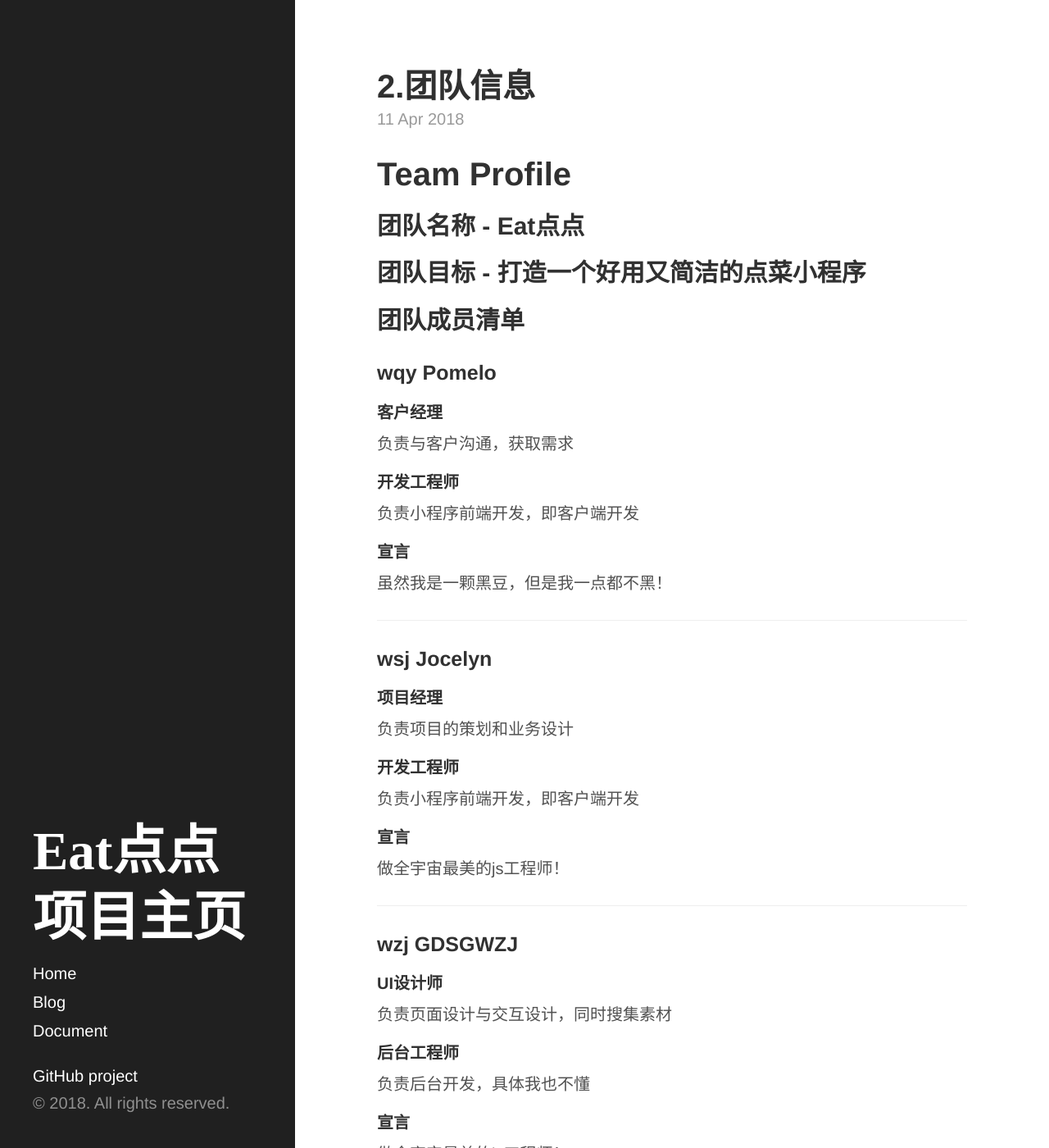
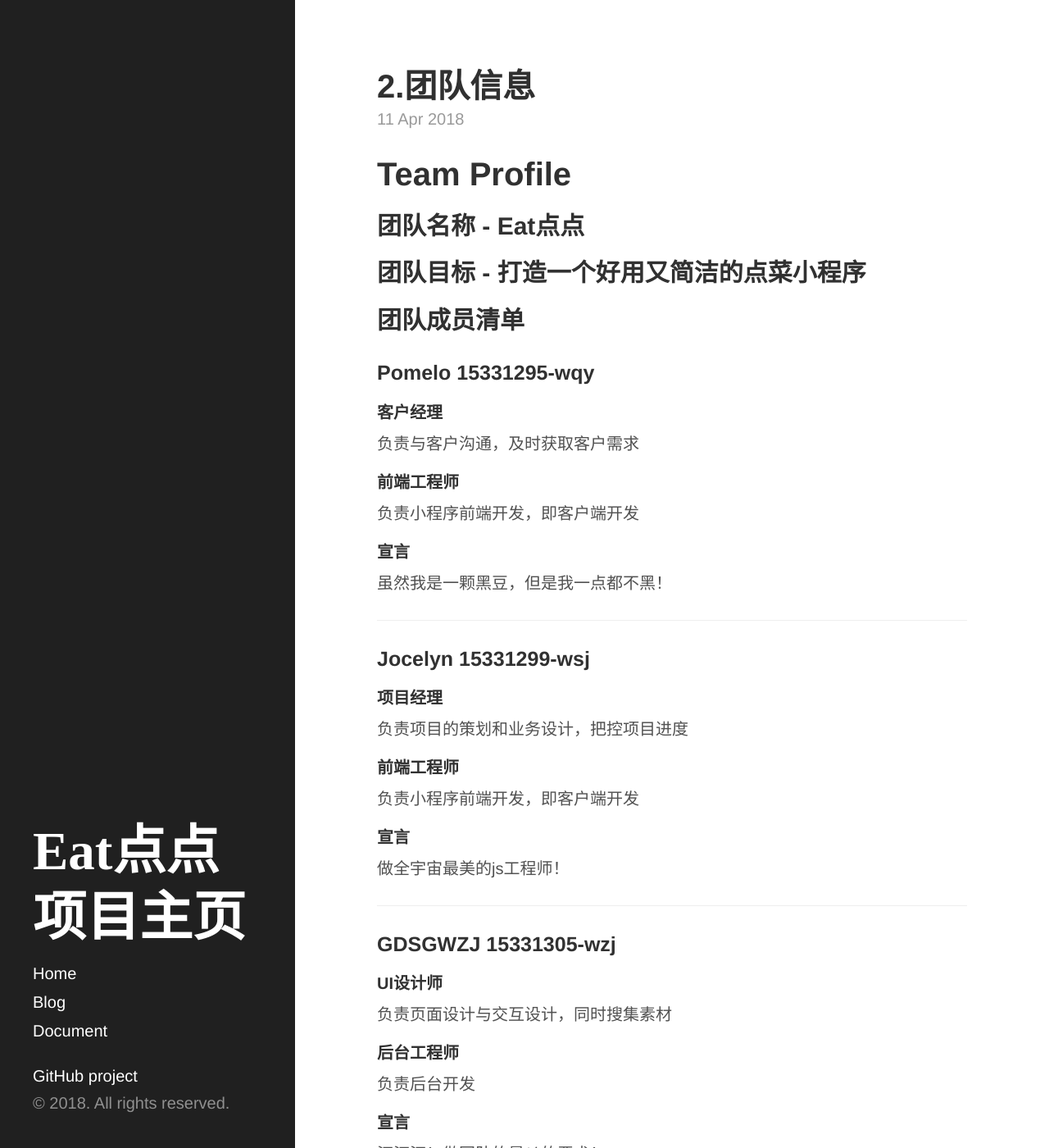
Before and after one commit to ChickenDinner8/ChickenDinner8.github.io, a Jekyll site: the page built from _posts/2018-04-11-team_profile.md, in a window 1280 px wide and 1400 px high. Shown: the whole window at 82% size. Built offline with Jekyll 4.4.1, drawn with Linux system fonts in a browser that asks for light colours; some of the changed text lies outside the part shown.

Commit message:
Update 2018-04-11-team_profile.md

```diff
--- a/_posts/2018-04-11-team_profile.md
+++ b/_posts/2018-04-11-team_profile.md
@@ -12,13 +12,13 @@ tags: document
 
 ## 团队成员清单
 
-### wqy Pomelo
+### Pomelo 15331295-wqy
 
 ##### 客户经理
 
-负责与客户沟通，获取需求
+负责与客户沟通，及时获取客户需求
 
-##### 开发工程师
+##### 前端工程师
 
 负责小程序前端开发，即客户端开发
 
@@ -28,13 +28,13 @@ tags: document
 
 ------
 
-### wsj Jocelyn
+### Jocelyn 15331299-wsj
 
 ##### 项目经理
 
-负责项目的策划和业务设计
+负责项目的策划和业务设计，把控项目进度
 
-##### 开发工程师
+##### 前端工程师
 
 负责小程序前端开发，即客户端开发
 
@@ -44,7 +44,7 @@ tags: document
 
 ------
 
-### wzj GDSGWZJ
+### GDSGWZJ 15331305-wzj
 
 ##### UI设计师
 
@@ -52,19 +52,19 @@ tags: document
 
 ##### 后台工程师
 
-负责后台开发，具体我也不懂
+负责后台开发
 
 ##### 宣言
 
-做全宇宙最美的js工程师！
+汪汪汪！做团队的最凶的恶犬！
 
 ------
 
-### wlm Lumman
+### Lumman 15331314-wlm
 
 ##### 项目经理
 
-负责项目的策划和业务设计
+负责项目的策划和业务设计，把控项目进度
 
 ##### 开发工程师
 
@@ -84,7 +84,7 @@ Golden water give me power！
 
 ##### 后台工程师
 
-负责后台开发，具体我也不懂
+负责后台开发,数据库实现等
 
 ##### 宣言
 
@@ -100,7 +100,7 @@ I‘m stupid but I love learning
 
 ##### 后台工程师
 
-负责后台开发，具体我也不懂
+负责后台开发，后端框架实现等
 
 ##### 宣言
 
@@ -108,11 +108,11 @@ I'm Iron man!
 
 ------
 
-### yjj Vita
+### Vita 15331354-yjj
 
 ##### 测试工程师
 
-功能测试
+负责项目功能测试
 
 ##### 开发工程师
 
@@ -124,11 +124,11 @@ Peace to the world!
 
 ------
 
-### yzh Nick
+### Nick 15331370-yzh
 
 ##### 测试工程师
 
-运行测试
+负责项目运行测试
 
 ##### 开发工程师
 
```
Also changed, not shown: other parts of _posts/2018-04-11-team_profile.md (+2 -2 lines).
